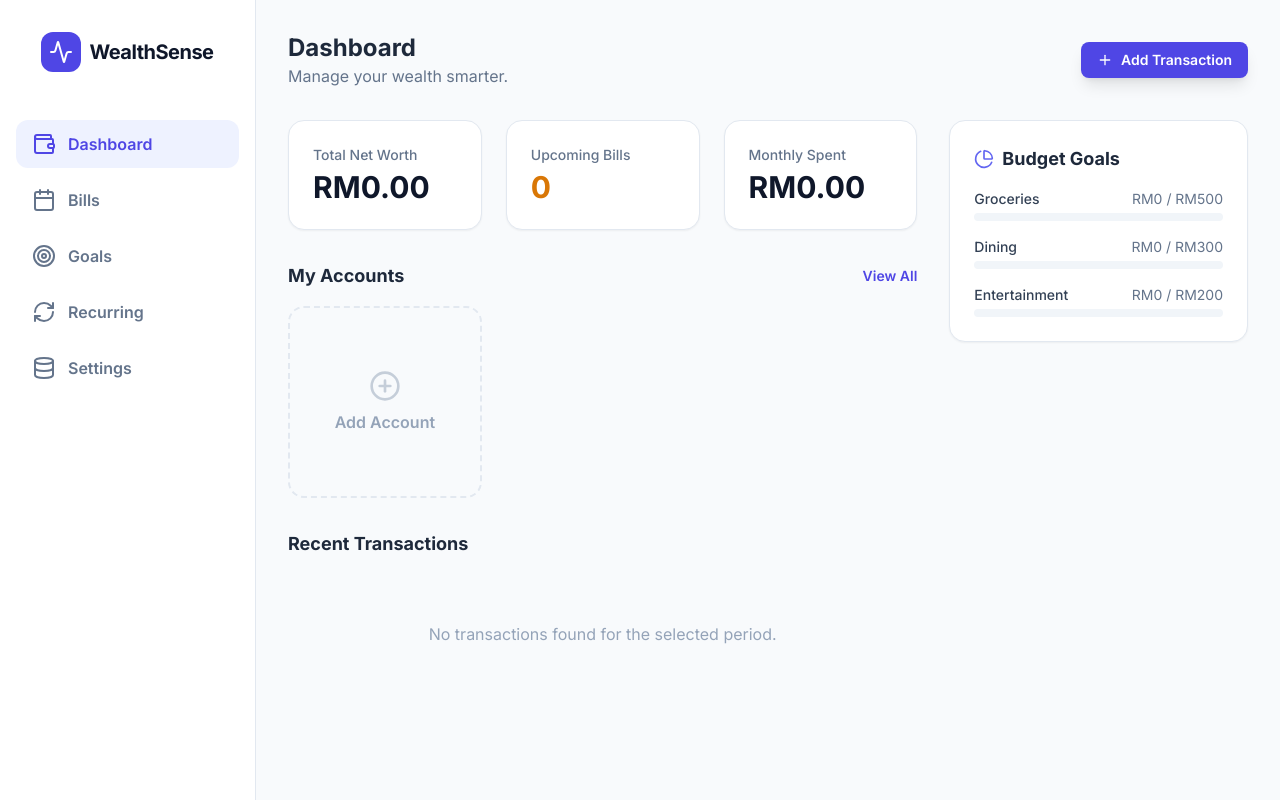
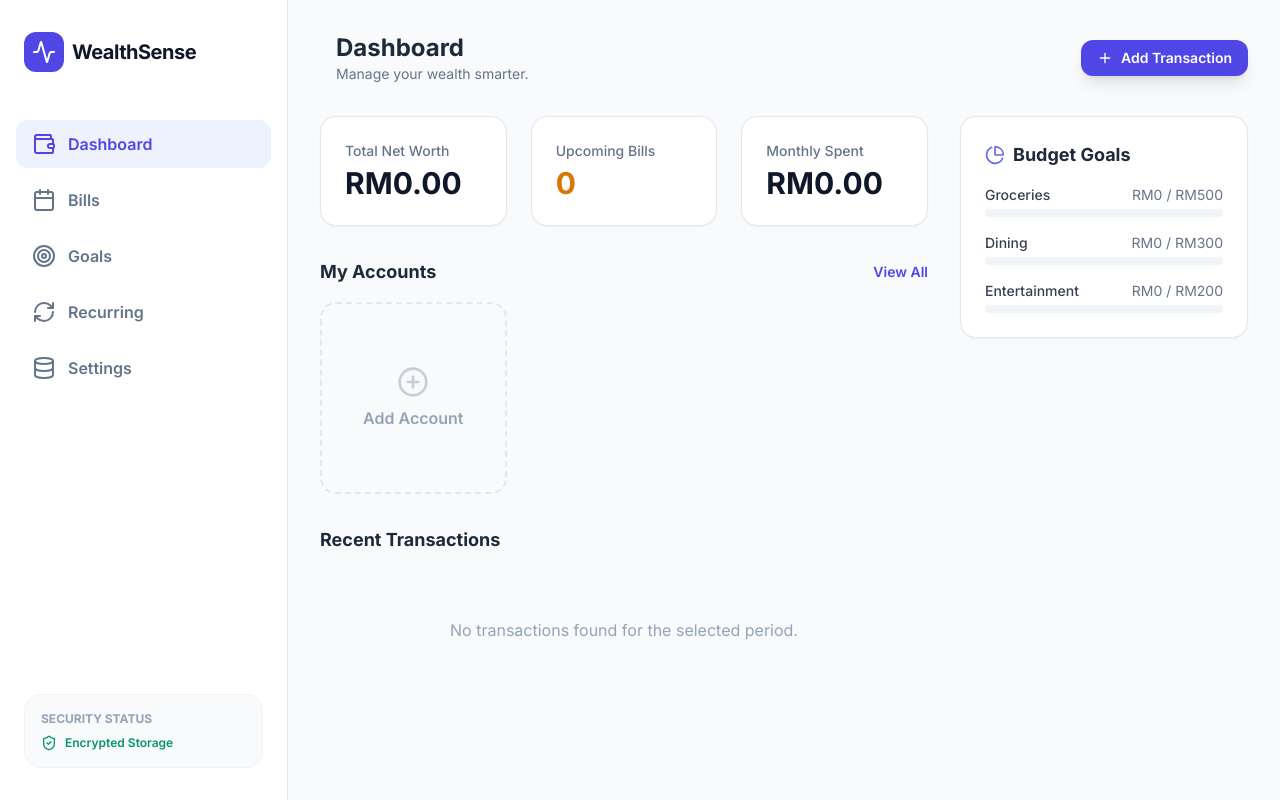
Before and after one commit to ARFANSYAHMIArfan/WealthSense, a React (Vite) app: page / in a window 1280 px wide. Built offline with nearby package versions, Linux system fonts and the light colour scheme.

Commit message:
feat: Add sidebar functionality
Introduces a state variable `isSidebarOpen` to manage the sidebar's visibility. This sets the groundwork for implementing navigation and menu options within the application's sidebar.

```diff
--- a/App.tsx
+++ b/App.tsx
@@ -29,7 +29,8 @@ import {
   PlusCircle,
   FileJson,
   ShieldCheck,
-  FileUp
+  FileUp,
+  Menu
 } from 'lucide-react';
 import {
   BarChart,
@@ -69,6 +70,9 @@ const App: React.FC = () => {
   const [savingsGoals, setSavingsGoals] = useState<SavingsGoal[]>(INITIAL_SAVINGS_GOALS);
   const [isLocked, setIsLocked] = useState<boolean>(!!pin);
   const [unlockInput, setUnlockInput] = useState<string>('');
+
+  // Sidebar State
+  const [isSidebarOpen, setIsSidebarOpen] = useState(false);
 
   // Modals
   const [isPinModalOpen, setIsPinModalOpen] = useState(false);
@@ -215,7 +219,7 @@ const App: React.FC = () => {
       recurring,
       bills,
       categoryGoals,
-      pin // Include PIN in backup if user wants to restore exactly as is
+      pin
     };
 
     const blob = new Blob([JSON.stringify(dataToExport, null, 2)], { type: 'application/json' });
@@ -259,7 +263,6 @@ const App: React.FC = () => {
         const content = event.target?.result as string;
         const importedData = JSON.parse(content);
 
-        // Basic validation
         if (!importedData.accounts || !importedData.transactions) {
           throw new Error("Invalid backup file format.");
         }
@@ -273,7 +276,7 @@ const App: React.FC = () => {
 
           if (importedData.pin) {
             setPin(importedData.pin);
-            setIsLocked(false); // User is already in the app, don't lock immediately
+            setIsLocked(false);
           }
 
           alert("Data restored successfully!");
@@ -285,7 +288,6 @@ const App: React.FC = () => {
       }
     };
     reader.readAsText(file);
-    // Reset file input so same file can be chosen again
     e.target.value = '';
   };
 
@@ -325,8 +327,7 @@ const App: React.FC = () => {
   }
 
   return (
-    <div className="min-h-screen flex flex-col md:flex-row text-slate-900">
-      {/* Hidden file input for restore functionality */}
+    <div className="min-h-screen bg-slate-50 flex flex-col md:flex-row text-slate-900">
       <input
         type="file"
         ref={fileInputRef}
@@ -335,132 +336,33 @@ const App: React.FC = () => {
         className="hidden"
       />
 
-      {/* Export Verification Modal */}
-      {isExportAuthOpen && (
-        <div className="fixed inset-0 z-[110] bg-slate-900/60 backdrop-blur-sm flex items-center justify-center p-4">
-          <div className="bg-white rounded-3xl p-8 max-sm w-full shadow-2xl border border-slate-100 text-center">
-            <div className="flex justify-between items-center mb-6">
-              <h3 className="text-xl font-bold text-slate-800">Verify Export</h3>
-              <button onClick={() => setIsExportAuthOpen(false)} className="text-slate-400 hover:text-slate-600">
-                <X className="w-5 h-5" />
-              </button>
-            </div>
-            <div className="w-16 h-16 bg-amber-50 rounded-2xl flex items-center justify-center mx-auto mb-4 text-amber-600">
-              <ShieldCheck className="w-8 h-8" />
-            </div>
-            <p className="text-slate-600 mb-6">Enter your PIN to export your financial data.</p>
-            <form onSubmit={handleExportVerify} className="space-y-4">
-              <input
-                type="password"
-                maxLength={6}
-                autoFocus
-                value={exportAuthPin}
-                onChange={(e) => setExportAuthPin(e.target.value.replace(/\D/g, ''))}
-                className="w-full text-center text-3xl tracking-[0.8rem] p-4 bg-slate-50 border-2 border-slate-200 rounded-2xl focus:border-indigo-500 focus:outline-none"
-                placeholder="••••••"
+      {/* Sidebar Overlay */}
+      {isSidebarOpen && (
+        <div
+          className="fixed inset-0 bg-slate-900/40 backdrop-blur-[2px] z-[50] lg:hidden"
+          onClick={() => setIsSidebarOpen(false)}
         />
-              <button
-                type="submit"
-                className="w-full py-4 bg-indigo-600 text-white rounded-2xl font-bold hover:bg-indigo-700 transition-all"
-              >
-                Confirm Export
-              </button>
-            </form>
-          </div>
-        </div>
       )}
 
-      {/* PIN Modal */}
-      {isPinModalOpen && (
-        <div className="fixed inset-0 z-[100] bg-slate-900/60 backdrop-blur-sm flex items-center justify-center p-4">
-          <div className="bg-white rounded-3xl p-8 max-w-sm w-full shadow-2xl border border-slate-100">
-            <div className="flex justify-between items-center mb-6">
-              <h3 className="text-xl font-bold text-slate-800">{pin ? 'Update Security PIN' : 'Set Security PIN'}</h3>
-              <button onClick={() => setIsPinModalOpen(false)} className="text-slate-400 hover:text-slate-600">
-                <X className="w-5 h-5" />
-              </button>
-            </div>
-            <p className="text-sm text-slate-500 mb-6 text-center">Your PIN must be 6 digits to enhance your account security.</p>
-            <div className="space-y-4">
-              <input
-                type="password"
-                maxLength={6}
-                autoFocus
-                value={newPinInput}
-                onChange={(e) => setNewPinInput(e.target.value.replace(/\D/g, ''))}
-                className="w-full text-center text-3xl tracking-[0.8rem] p-4 bg-slate-50 border-2 border-slate-200 rounded-2xl focus:border-indigo-500 focus:outline-none"
-                placeholder="000000"
-              />
-              <button
-                onClick={handleSavePin}
-                className="w-full py-4 bg-indigo-600 text-white rounded-2xl font-bold hover:bg-indigo-700 transition-all active:scale-[0.98]"
-              >
-                Save Securely
-              </button>
-              {pin && (
-                <button
-                  onClick={() => { setPin(null); setIsPinModalOpen(false); }}
-                  className="w-full py-2 text-red-600 font-semibold hover:bg-red-50 rounded-xl transition-colors"
-                >
-                  Remove PIN
-                </button>
-              )}
-            </div>
-          </div>
-        </div>
-      )}
-
-      {/* Account List / Management Drawer */}
-      {isAccountListViewOpen && (
-        <div className="fixed inset-0 z-[100] bg-slate-900/60 backdrop-blur-sm flex justify-end">
-          <div className="bg-white w-full max-w-md h-full shadow-2xl overflow-y-auto animate-in slide-in-from-right">
-            <div className="p-6 border-b border-slate-100 flex justify-between items-center sticky top-0 bg-white z-10">
-              <h2 className="text-xl font-bold text-slate-800">Account Management</h2>
-              <button onClick={() => setIsAccountListViewOpen(false)} className="p-2 hover:bg-slate-100 rounded-full">
-                <X className="w-5 h-5" />
-              </button>
-            </div>
-            <div className="p-6 space-y-4">
-              <button
-                onClick={() => {
-                  setEditingAccount(null);
-                  setIsAccountModalOpen(true);
-                }}
-                className="w-full py-4 border-2 border-dashed border-indigo-200 text-indigo-600 rounded-2xl flex items-center justify-center space-x-2 font-bold hover:bg-indigo-50 transition-colors"
-              >
-                <PlusCircle className="w-5 h-5" />
-                <span>Add New Account</span>
-              </button>
-
-              <div className="space-y-4">
-                {accounts.map(acc => (
-                  <div key={acc.id} className="relative">
-                     <AccountCard
-                      account={acc}
-                      isSelected={false}
-                      onClick={() => {}}
-                      onEdit={(e) => handleEditAccountClick(e, acc)}
-                    />
-                  </div>
-                ))}
-                {accounts.length === 0 && (
-                  <div className="text-center py-12 text-slate-400">
-                    No accounts yet. Create one to get started.
-                  </div>
-                )}
-              </div>
-            </div>
-          </div>
-        </div>
-      )}
-
-      {/* Sidebar Navigation */}
-      <aside className="w-full md:w-20 lg:w-64 bg-white border-r border-slate-200 md:h-screen flex flex-col items-center py-8 sticky top-0 z-40">
-        <div className="flex items-center space-x-2 px-6 mb-12">
+      {/* Pull-out Sidebar Navigation */}
+      <aside className={`
+        fixed inset-y-0 left-0 z-[60] w-72 bg-white border-r border-slate-200 transform transition-transform duration-300 ease-in-out lg:translate-x-0 lg:static lg:block
+        ${isSidebarOpen ? 'translate-x-0 shadow-2xl' : '-translate-x-full lg:translate-x-0'}
+      `}>
+        <div className="h-full flex flex-col py-8">
+          <div className="flex items-center justify-between px-6 mb-12">
+            <div className="flex items-center space-x-2">
               <div className="w-10 h-10 bg-indigo-600 rounded-xl flex items-center justify-center text-white">
                 <Activity className="w-6 h-6" />
               </div>
-          <span className="text-xl font-bold hidden lg:block tracking-tight">WealthSense</span>
+              <span className="text-xl font-bold tracking-tight">WealthSense</span>
+            </div>
+            <button
+              onClick={() => setIsSidebarOpen(false)}
+              className="p-2 hover:bg-slate-100 rounded-full lg:hidden text-slate-500"
+            >
+              <X className="w-5 h-5" />
+            </button>
           </div>
 
           <nav className="flex-1 w-full space-y-2 px-4">
@@ -473,27 +375,49 @@ const App: React.FC = () => {
             ].map((item) => (
               <button
                 key={item.id}
-              onClick={() => setActiveTab(item.id)}
-              className={`w-full flex items-center space-x-3 px-4 py-3 rounded-xl transition-colors ${activeTab === item.id ? 'bg-indigo-50 text-indigo-600' : 'text-slate-500 hover:bg-slate-50'}`}
+                onClick={() => {
+                  setActiveTab(item.id);
+                  setIsSidebarOpen(false);
+                }}
+                className={`w-full flex items-center space-x-3 px-4 py-3 rounded-xl transition-all ${activeTab === item.id ? 'bg-indigo-50 text-indigo-600' : 'text-slate-500 hover:bg-slate-50 hover:pl-6'}`}
               >
                 <span className="w-6 h-6">{item.icon}</span>
-              <span className="font-semibold hidden lg:block">{item.label}</span>
+                <span className="font-semibold">{item.label}</span>
               </button>
             ))}
           </nav>
+
+          <div className="px-6 mt-auto">
+            <div className="p-4 bg-slate-50 rounded-2xl border border-slate-100">
+              <p className="text-xs font-bold text-slate-400 uppercase mb-2">Security Status</p>
+              <div className="flex items-center space-x-2 text-emerald-600">
+                <ShieldCheck className="w-4 h-4" />
+                <span className="text-xs font-semibold">Encrypted Storage</span>
+              </div>
+            </div>
+          </div>
+        </div>
       </aside>
 
       {/* Main Content Area */}
-      <main className="flex-1 bg-slate-50 overflow-y-auto px-4 md:px-8 py-8">
+      <main className="flex-1 overflow-y-auto px-4 md:px-8 py-8">
         <header className="flex flex-col md:flex-row md:items-center justify-between gap-4 mb-8">
+          <div className="flex items-center space-x-4">
+            <button
+              onClick={() => setIsSidebarOpen(true)}
+              className="lg:hidden p-2 bg-white border border-slate-200 rounded-xl text-slate-600 hover:bg-slate-50 shadow-sm"
+            >
+              <Menu className="w-6 h-6" />
+            </button>
             <div>
               <h1 className="text-2xl font-bold text-slate-800">{activeTab}</h1>
-            <p className="text-slate-500">Manage your wealth smarter.</p>
+              <p className="text-slate-500 text-sm">Manage your wealth smarter.</p>
+            </div>
           </div>
           <div className="flex items-center space-x-4">
             <button
               onClick={() => setIsModalOpen(true)}
-              className="px-4 py-2 bg-indigo-600 text-white rounded-lg flex items-center space-x-2 hover:bg-indigo-700 transition-colors shadow-lg active:scale-95"
+              className="px-4 py-2 bg-indigo-600 text-white rounded-xl flex items-center space-x-2 hover:bg-indigo-700 transition-colors shadow-lg active:scale-95"
             >
               <Plus className="w-4 h-4" />
               <span className="font-semibold text-sm">Add Transaction</span>
@@ -587,7 +511,6 @@ const App: React.FC = () => {
         {activeTab === 'Settings' && (
           <div className="max-w-4xl mx-auto space-y-6 animate-in fade-in">
             <div className="grid grid-cols-1 md:grid-cols-2 gap-6">
-              {/* Security PIN Section */}
               <div className="bg-white p-6 rounded-3xl border border-slate-200 shadow-sm flex flex-col justify-between hover:shadow-md transition-shadow">
                 <div>
                   <div className="w-12 h-12 bg-indigo-50 text-indigo-600 rounded-xl flex items-center justify-center mb-4">
@@ -604,7 +527,6 @@ const App: React.FC = () => {
                 </button>
               </div>
 
-              {/* Data Export Section */}
               <div className="bg-white p-6 rounded-3xl border border-slate-200 shadow-sm flex flex-col justify-between hover:shadow-md transition-shadow">
                 <div>
                   <div className="w-12 h-12 bg-emerald-50 text-emerald-600 rounded-xl flex items-center justify-center mb-4">
@@ -622,7 +544,6 @@ const App: React.FC = () => {
                 </button>
               </div>
 
-              {/* Data Restore Section */}
               <div className="bg-white p-6 rounded-3xl border border-slate-200 shadow-sm flex flex-col justify-between hover:shadow-md transition-shadow">
                 <div>
                   <div className="w-12 h-12 bg-blue-50 text-blue-600 rounded-xl flex items-center justify-center mb-4">
@@ -640,7 +561,6 @@ const App: React.FC = () => {
                 </button>
               </div>
 
-              {/* Reset Section */}
               <div className="bg-white p-6 rounded-3xl border border-slate-200 shadow-sm flex flex-col justify-between hover:shadow-md transition-shadow">
                 <div>
                   <div className="w-12 h-12 bg-red-50 text-red-600 rounded-xl flex items-center justify-center mb-4">
@@ -683,6 +603,123 @@ const App: React.FC = () => {
         )}
       </main>
 
+      {/* Verification Modals */}
+      {isExportAuthOpen && (
+        <div className="fixed inset-0 z-[110] bg-slate-900/60 backdrop-blur-sm flex items-center justify-center p-4">
+          <div className="bg-white rounded-3xl p-8 max-w-sm w-full shadow-2xl border border-slate-100 text-center">
+            <div className="flex justify-between items-center mb-6">
+              <h3 className="text-xl font-bold text-slate-800">Verify Export</h3>
+              <button onClick={() => setIsExportAuthOpen(false)} className="text-slate-400 hover:text-slate-600">
+                <X className="w-5 h-5" />
+              </button>
+            </div>
+            <div className="w-16 h-16 bg-amber-50 rounded-2xl flex items-center justify-center mx-auto mb-4 text-amber-600">
+              <ShieldCheck className="w-8 h-8" />
+            </div>
+            <p className="text-slate-600 mb-6">Enter your PIN to export your financial data.</p>
+            <form onSubmit={handleExportVerify} className="space-y-4">
+              <input
+                type="password"
+                maxLength={6}
+                autoFocus
+                value={exportAuthPin}
+                onChange={(e) => setExportAuthPin(e.target.value.replace(/\D/g, ''))}
+                className="w-full text-center text-3xl tracking-[0.8rem] p-4 bg-slate-50 border-2 border-slate-200 rounded-2xl focus:border-indigo-500 focus:outline-none"
+                placeholder="••••••"
+              />
+              <button
+                type="submit"
+                className="w-full py-4 bg-indigo-600 text-white rounded-2xl font-bold hover:bg-indigo-700 transition-all"
+              >
+                Confirm Export
+              </button>
+            </form>
+          </div>
+        </div>
+      )}
+
+      {isPinModalOpen && (
+        <div className="fixed inset-0 z-[100] bg-slate-900/60 backdrop-blur-sm flex items-center justify-center p-4">
+          <div className="bg-white rounded-3xl p-8 max-w-sm w-full shadow-2xl border border-slate-100">
+            <div className="flex justify-between items-center mb-6">
+              <h3 className="text-xl font-bold text-slate-800">{pin ? 'Update Security PIN' : 'Set Security PIN'}</h3>
+              <button onClick={() => setIsPinModalOpen(false)} className="text-slate-400 hover:text-slate-600">
+                <X className="w-5 h-5" />
+              </button>
+            </div>
+            <p className="text-sm text-slate-500 mb-6 text-center">Your PIN must be 6 digits to enhance your account security.</p>
+            <div className="space-y-4">
+              <input
+                type="password"
+                maxLength={6}
+                autoFocus
+                value={newPinInput}
+                onChange={(e) => setNewPinInput(e.target.value.replace(/\D/g, ''))}
+                className="w-full text-center text-3xl tracking-[0.8rem] p-4 bg-slate-50 border-2 border-slate-200 rounded-2xl focus:border-indigo-500 focus:outline-none"
+                placeholder="000000"
+              />
+              <button
+                onClick={handleSavePin}
+                className="w-full py-4 bg-indigo-600 text-white rounded-2xl font-bold hover:bg-indigo-700 transition-all active:scale-[0.98]"
+              >
+                Save Securely
+              </button>
+              {pin && (
+                <button
+                  onClick={() => { setPin(null); setIsPinModalOpen(false); }}
+                  className="w-full py-2 text-red-600 font-semibold hover:bg-red-50 rounded-xl transition-colors"
+                >
+                  Remove PIN
+                </button>
+              )}
+            </div>
+          </div>
+        </div>
+      )}
+
+      {isAccountListViewOpen && (
+        <div className="fixed inset-0 z-[100] bg-slate-900/60 backdrop-blur-sm flex justify-end">
+          <div className="bg-white w-full max-w-md h-full shadow-2xl overflow-y-auto animate-in slide-in-from-right">
+            <div className="p-6 border-b border-slate-100 flex justify-between items-center sticky top-0 bg-white z-10">
+              <h2 className="text-xl font-bold text-slate-800">Account Management</h2>
+              <button onClick={() => setIsAccountListViewOpen(false)} className="p-2 hover:bg-slate-100 rounded-full">
+                <X className="w-5 h-5" />
+              </button>
+            </div>
+            <div className="p-6 space-y-4">
+              <button
+                onClick={() => {
+                  setEditingAccount(null);
+                  setIsAccountModalOpen(true);
+                }}
+                className="w-full py-4 border-2 border-dashed border-indigo-200 text-indigo-600 rounded-2xl flex items-center justify-center space-x-2 font-bold hover:bg-indigo-50 transition-colors"
+              >
+                <PlusCircle className="w-5 h-5" />
+                <span>Add New Account</span>
+              </button>
+
+              <div className="space-y-4">
+                {accounts.map(acc => (
+                  <div key={acc.id} className="relative">
+                     <AccountCard
+                      account={acc}
+                      isSelected={false}
+                      onClick={() => {}}
+                      onEdit={(e) => handleEditAccountClick(e, acc)}
+                    />
+                  </div>
+                ))}
+                {accounts.length === 0 && (
+                  <div className="text-center py-12 text-slate-400">
+                    No accounts yet. Create one to get started.
+                  </div>
+                )}
+              </div>
+            </div>
+          </div>
+        </div>
+      )}
+
       <AddTransactionModal isOpen={isModalOpen} onClose={() => setIsModalOpen(false)} accounts={accounts} onAdd={handleAddTransaction} />
 
       <AccountModal
```
Lines whose indentation alone changed are shown as unchanged.
